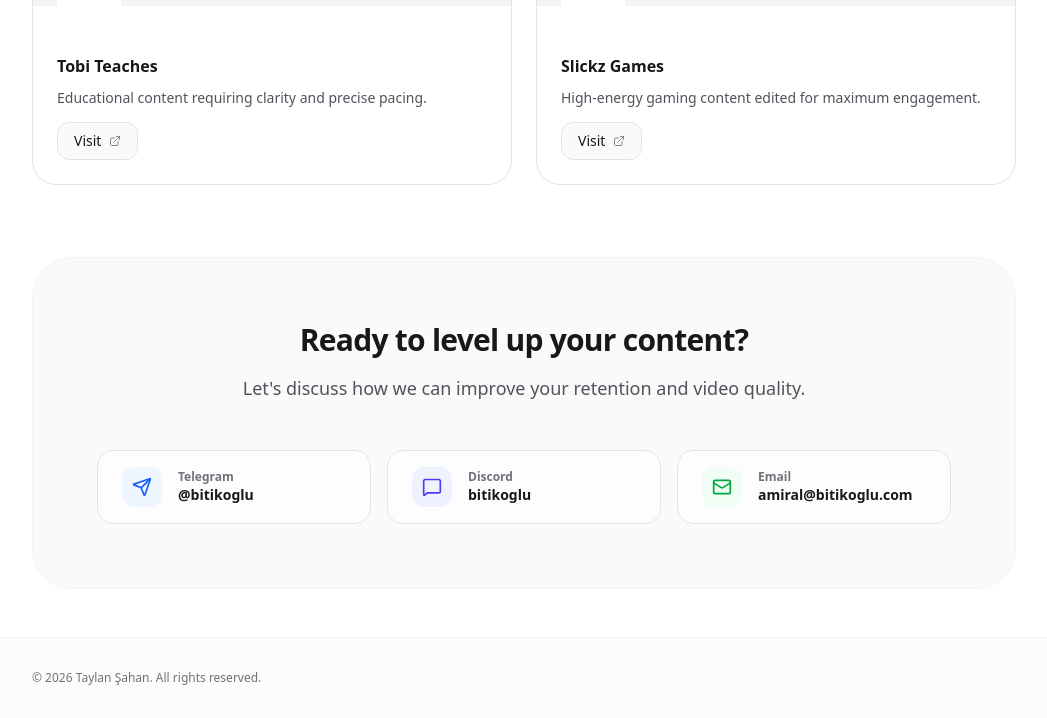
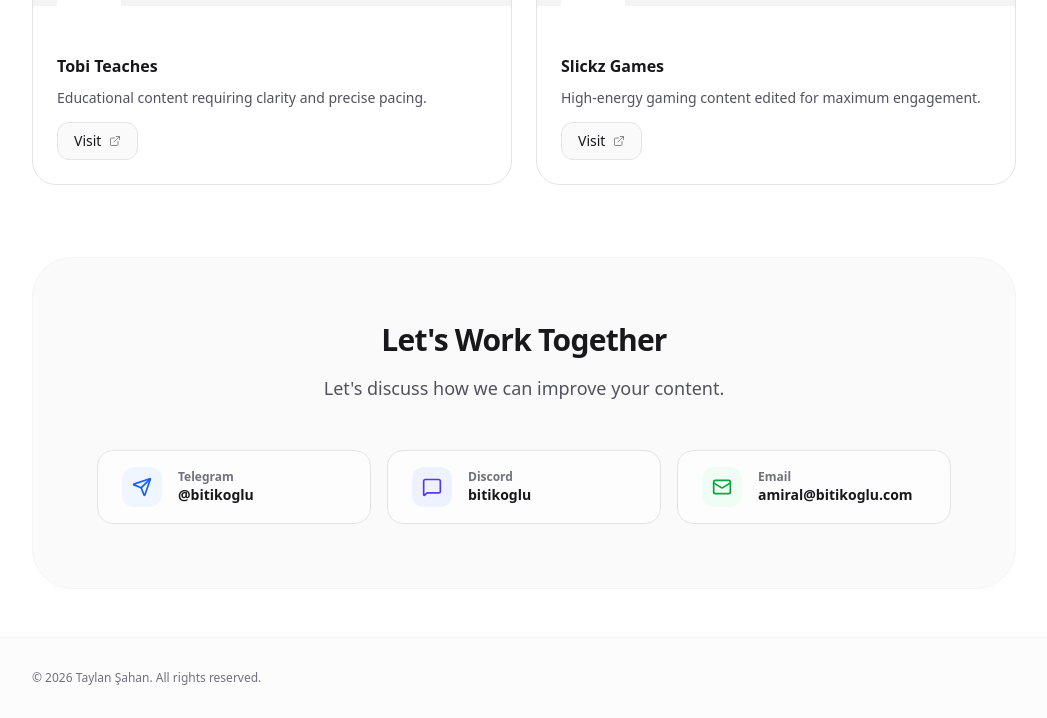
Before and after one commit to bitikoglu/bitikogluWeb, a Next.js app: page / in a window 1280 px wide. Shown: the part 2389-3107 px from the top of the page, without its empty margins (116-1163 px from the left). Built offline with nearby package versions, Linux system fonts and the light colour scheme; no server answers.

Commit message:
contact update

```diff
--- a/components/ContactSection.tsx
+++ b/components/ContactSection.tsx
@@ -19,10 +19,10 @@ export function ContactSection() {
         <section id="contact" className="mx-auto max-w-5xl px-5 py-12">
             <div className="rounded-[2.5rem] bg-zinc-50 border border-zinc-100 p-8 text-center md:p-16 dark:bg-zinc-900/50 dark:border-zinc-800">
                 <h2 className="text-3xl font-bold tracking-tight text-zinc-900 dark:text-zinc-50">
-                    Ready to level up your content?
+                    Let's Work Together
                 </h2>
                 <p className="mx-auto mt-4 max-w-2xl text-lg text-zinc-600 dark:text-zinc-400">
-                    Let&apos;s discuss how we can improve your retention and video quality.
+                    Let&apos;s discuss how we can improve your content.
                 </p>
 
                 <div className="mt-12 grid gap-4 md:grid-cols-3 max-w-4xl mx-auto">
```
